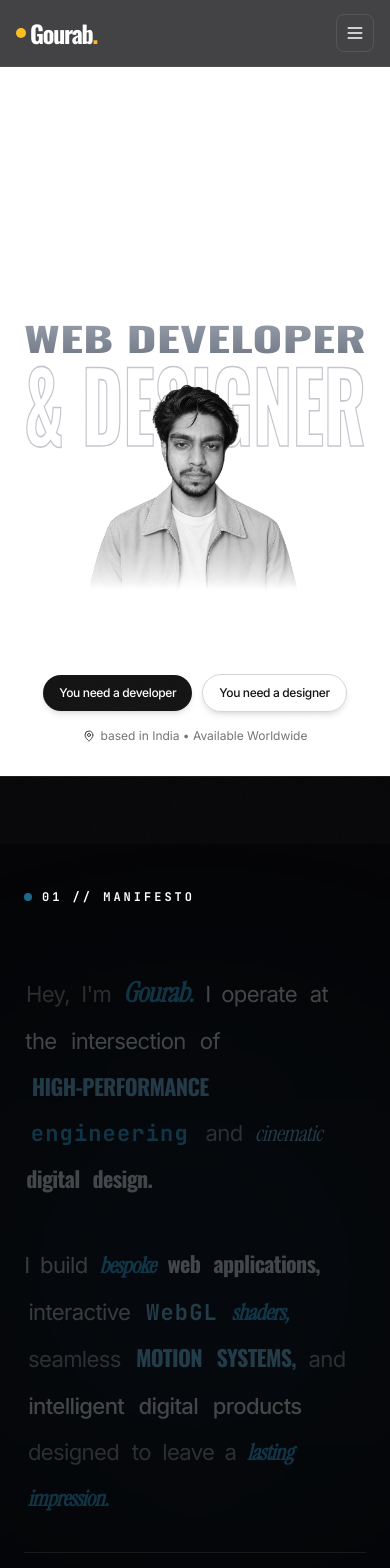
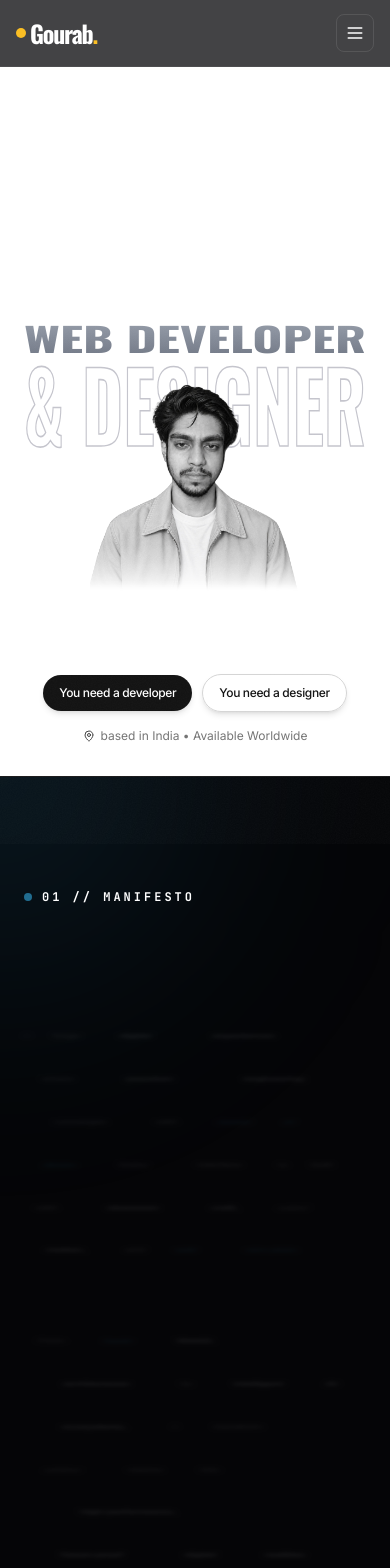
Before and after one commit to gourabs444-del/GOURAB-PORTFOLIO, a Next.js app: page / in a window 390 px wide. Shown: the top 1568 px of the page. Built offline with nearby package versions, Linux system fonts and the light colour scheme.

Commit message:
Implement 3D perspective scroll, dynamic mouse tilt and clean editorial layout in Selected Work without boxes or capsules

```diff
--- a/src/app/page.tsx
+++ b/src/app/page.tsx
@@ -8,7 +8,6 @@ import { Hero } from "@/components/sections/Hero";
 import { AboutManifesto } from "@/components/sections/AboutManifesto";
 import { SelectedWork } from "@/components/sections/SelectedWork";
 import { Showreel } from "@/components/sections/Showreel";
-import { ExpertiseMatrix } from "@/components/sections/ExpertiseMatrix";
 import { ProcessPipeline } from "@/components/sections/ProcessPipeline";
 import { ExperienceTimeline } from "@/components/sections/ExperienceTimeline";
 import { ContactFooter } from "@/components/sections/ContactFooter";
@@ -42,7 +41,6 @@ export default function Home() {
       <AboutManifesto />
       <SelectedWork />
       <Showreel />
-      <ExpertiseMatrix />
       <ProcessPipeline />
       <ExperienceTimeline />
       <ContactFooter />
--- a/src/components/sections/AboutManifesto.tsx
+++ b/src/components/sections/AboutManifesto.tsx
@@ -3,86 +3,126 @@
 import React, { useEffect, useRef } from "react";
 import gsap from "gsap";
 import { ScrollTrigger } from "@/lib/gsap";
+import { useAudioFeedback } from "@/hooks/useAudioFeedback";
 
 interface WordItem {
   text: string;
-  style: string;
+  isItalic?: boolean;
   isSky?: boolean;
+  isBold?: boolean;
 }
 
-const manifestoSegments: WordItem[][] = [
-  // Paragraph 1
+const manifestoParagraphs: WordItem[][] = [
+  // Statement 1: Vision & Philosophy
   [
-    { text: "Hey,", style: "font-sans font-normal text-neutral-400" },
-    { text: "I'm", style: "font-sans font-normal text-neutral-400" },
-    { text: "Gourab.", style: "font-serif italic font-bold text-sky-400 text-3xl sm:text-4xl md:text-5xl", isSky: true },
-    { text: "I", style: "font-sans font-normal text-white" },
-    { text: "operate", style: "font-sans font-normal text-white" },
-    { text: "at", style: "font-sans font-normal text-white" },
-    { text: "the", style: "font-sans font-normal text-white" },
-    { text: "intersection", style: "font-sans font-normal text-white" },
-    { text: "of", style: "font-sans font-normal text-white" },
-    { text: "high-performance", style: "font-display font-black tracking-tight text-sky-300 uppercase", isSky: true },
-    { text: "engineering", style: "font-mono font-bold text-sky-400 tracking-wider", isSky: true },
-    { text: "and", style: "font-sans font-normal text-neutral-400" },
-    { text: "cinematic", style: "font-serif italic font-normal text-sky-300", isSky: true },
-    { text: "digital", style: "font-display font-extrabold text-white" },
-    { text: "design.", style: "font-display font-extrabold text-white" },
+    { text: "I" },
+    { text: "forge" },
+    { text: "digital", isBold: true },
+    { text: "experiences", isBold: true },
+    { text: "where" },
+    { text: "precision", isSky: true, isBold: true },
+    { text: "engineering", isSky: true, isBold: true },
+    { text: "converges" },
+    { text: "with" },
+    { text: "cinematic", isItalic: true, isSky: true },
+    { text: "art", isItalic: true, isSky: true },
+    { text: "direction.", isItalic: true, isSky: true },
+    { text: "Every" },
+    { text: "interface" },
+    { text: "is" },
+    { text: "built" },
+    { text: "with" },
+    { text: "obsessive", isBold: true },
+    { text: "craft,", isBold: true },
+    { text: "sculpted", isItalic: true },
+    { text: "motion,", isSky: true, isBold: true },
+    { text: "and" },
+    { text: "tactile", isItalic: true, isSky: true },
+    { text: "micro-physics.", isItalic: true, isSky: true },
   ],
-  // Paragraph 2
+  // Statement 2: Execution & Impact
   [
-    { text: "I", style: "font-sans font-normal text-neutral-300" },
-    { text: "build", style: "font-sans font-normal text-neutral-300" },
-    { text: "bespoke", style: "font-serif italic font-bold text-sky-400", isSky: true },
-    { text: "web", style: "font-display font-bold text-white" },
-    { text: "applications,", style: "font-display font-bold text-white" },
-    { text: "interactive", style: "font-sans font-normal text-neutral-300" },
-    { text: "WebGL", style: "font-mono font-black text-sky-300 tracking-wider", isSky: true },
-    { text: "shaders,", style: "font-serif italic font-semibold text-sky-400", isSky: true },
-    { text: "seamless", style: "font-sans font-light text-neutral-400" },
-    { text: "motion", style: "font-display font-black text-sky-300 uppercase", isSky: true },
-    { text: "systems,", style: "font-display font-black text-sky-300 uppercase", isSky: true },
-    { text: "and", style: "font-sans font-normal text-neutral-400" },
-    { text: "intelligent", style: "font-sans font-medium text-white" },
-    { text: "digital", style: "font-sans font-medium text-white" },
-    { text: "products", style: "font-sans font-medium text-white" },
-    { text: "designed", style: "font-sans font-normal text-neutral-400" },
-    { text: "to", style: "font-sans font-normal text-neutral-400" },
-    { text: "leave", style: "font-sans font-normal text-neutral-400" },
-    { text: "a", style: "font-sans font-normal text-neutral-400" },
-    { text: "lasting", style: "font-serif italic font-bold text-sky-400", isSky: true },
-    { text: "impression.", style: "font-serif italic font-bold text-sky-400", isSky: true },
+    { text: "From" },
+    { text: "bespoke", isItalic: true, isSky: true },
+    { text: "WebGL", isSky: true, isBold: true },
+    { text: "architectures", isSky: true, isBold: true },
+    { text: "to" },
+    { text: "intelligent", isBold: true },
+    { text: "AI", isBold: true },
+    { text: "ecosystems,", isBold: true },
+    { text: "I" },
+    { text: "transform" },
+    { text: "ambitious", isItalic: true },
+    { text: "visions" },
+    { text: "into" },
+    { text: "high-performance,", isSky: true, isBold: true },
+    { text: "future-proof", isSky: true, isBold: true },
+    { text: "digital", isBold: true },
+    { text: "realities", isBold: true },
+    { text: "that" },
+    { text: "command", isItalic: true },
+    { text: "attention.", isItalic: true, isSky: true },
   ],
 ];
 
 export function AboutManifesto() {
   const containerRef = useRef<HTMLElement | null>(null);
   const contentRef = useRef<HTMLDivElement | null>(null);
+  const auraRef = useRef<HTMLDivElement | null>(null);
+  const { playHover } = useAudioFeedback();
 
+  // 1. Interactive Cursor Light Follower
+  useEffect(() => {
+    const container = containerRef.current;
+    const aura = auraRef.current;
+    if (!container || !aura) return;
+
+    const handleMouseMove = (e: MouseEvent) => {
+      const rect = container.getBoundingClientRect();
+      const x = e.clientX - rect.left;
+      const y = e.clientY - rect.top;
+
+      gsap.to(aura, {
+        x: x,
+        y: y,
+        duration: 0.9,
+        ease: "power2.out",
+      });
+    };
+
+    container.addEventListener("mousemove", handleMouseMove);
+    return () => container.removeEventListener("mousemove", handleMouseMove);
+  }, []);
+
+  // 2. High-Grade 3D Elastic Pop-Up Animation on Scroll
   useEffect(() => {
     const ctx = gsap.context(() => {
-      const words = containerRef.current?.querySelectorAll(".manifesto-word");
+      const words = containerRef.current?.querySelectorAll(".manifesto-word-inner");
       if (!words || words.length === 0) return;
 
-      // Kinetic Pop-Up animation scrubbed smoothly to scroll without disappearing
+      // 3D Kinetic Pop-Up Motion
       gsap.fromTo(
         words,
         {
-          opacity: 0.25,
-          y: 18,
-          scale: 0.92,
+          opacity: 0.1,
+          scale: 0.45,
+          y: 45,
+          rotateX: -55,
+          filter: "blur(8px)",
         },
         {
           opacity: 1,
+          scale: 1.0,
           y: 0,
-          scale: 1.0,
-          stagger: 0.03,
-          ease: "power2.out",
+          rotateX: 0,
+          filter: "blur(0px)",
+          stagger: 0.04,
+          ease: "back.out(2.2)",
           scrollTrigger: {
             trigger: contentRef.current,
-            start: "top 78%",
-            end: "bottom 40%",
-            scrub: 1,
+            start: "top 76%",
+            end: "bottom 38%",
+            scrub: 1.2,
           },
         }
       );
@@ -91,57 +131,102 @@ export function AboutManifesto() {
     return () => ctx.revert();
   }, []);
 
+  // 3. Interactive Word Pop on Hover
+  const handleWordHover = (e: React.MouseEvent<HTMLSpanElement>) => {
+    playHover();
+    const target = e.currentTarget;
+    gsap.to(target, {
+      scale: 1.18,
+      y: -5,
+      rotateZ: -2,
+      duration: 0.3,
+      ease: "power2.out",
+    });
+  };
+
+  const handleWordLeave = (e: React.MouseEvent<HTMLSpanElement>) => {
+    const target = e.currentTarget;
+    gsap.to(target, {
+      scale: 1.0,
+      y: 0,
+      rotateZ: 0,
+      duration: 0.5,
+      ease: "elastic.out(1.2, 0.4)",
+    });
+  };
+
   return (
     <section
       id="about"
       ref={containerRef}
-      className="relative min-h-screen w-full flex flex-col justify-between py-24 sm:py-32 md:py-36 px-6 sm:px-12 md:px-20 lg:px-28 bg-[#050507] text-[#F4F4F6] overflow-hidden select-none border-t border-white/[0.08]"
+      className="relative min-h-screen w-full flex flex-col justify-between py-24 sm:py-32 md:py-40 px-6 sm:px-12 md:px-20 lg:px-28 bg-[#050507] text-[#F4F4F6] overflow-hidden select-none border-t border-white/[0.08]"
     >
-      {/* Centered Ambient Sky Blue Glow on Dark Base */}
+      {/* Interactive Cursor Spotlight Aura */}
       <div
-        className="pointer-events-none absolute top-1/2 left-1/2 -translate-x-1/2 -translate-y-1/2 w-[600px] sm:w-[900px] md:w-[1200px] h-[350px] sm:h-[500px] bg-[radial-gradient(circle_at_center,_rgba(14,165,233,0.14)_0%,_rgba(56,189,248,0.04)_45%,_transparent_70%)] blur-[140px]"
+        ref={auraRef}
+        className="pointer-events-none absolute -top-[300px] -left-[300px] w-[600px] h-[600px] rounded-full bg-[radial-gradient(circle_at_center,_rgba(56,189,248,0.16)_0%,_rgba(14,165,233,0.05)_45%,_transparent_70%)] blur-[110px] will-change-transform z-0"
         aria-hidden="true"
       />
 
       {/* Top Tag Header */}
-      <div className="max-w-5xl mx-auto w-full flex items-center justify-between text-xs font-mono text-neutral-400 uppercase tracking-widest pt-4">
+      <div className="max-w-5xl mx-auto w-full flex items-center justify-between text-xs font-mono text-neutral-400 uppercase tracking-widest pt-4 relative z-10">
         <div className="flex items-center gap-2.5">
           <span className="w-2 h-2 rounded-full bg-sky-400 animate-pulse" />
           <span className="text-white font-semibold">01 // MANIFESTO</span>
         </div>
-        <span className="text-neutral-500 hidden sm:inline font-mono">THE CORE PHILOSOPHY</span>
+        <span className="text-neutral-500 hidden sm:inline font-mono">PHILOSOPHY &amp; CRAFT</span>
       </div>
 
-      {/* Main Centered Spacious Manifesto Statement */}
+      {/* Main Centered Spacious Manifesto Statement (3D Kinetic Pop-Up Words) */}
       <div
         ref={contentRef}
-        className="max-w-5xl mx-auto w-full my-auto py-12 sm:py-16 flex flex-col gap-10 sm:gap-14 md:gap-18 text-left sm:text-center"
+        style={{ perspective: "1200px" }}
+        className="max-w-5xl mx-auto w-full my-auto py-12 sm:py-16 md:py-20 flex flex-col gap-12 sm:gap-16 md:gap-20 text-left sm:text-center relative z-10"
       >
-        {manifestoSegments.map((segment, pIdx) => (
+        {manifestoParagraphs.map((paragraph, pIdx) => (
           <p
             key={pIdx}
-            className="text-2xl sm:text-3xl md:text-4xl lg:text-[2.65rem] leading-[1.85] sm:leading-[1.8] md:leading-[1.85] lg:leading-[1.9] tracking-tight"
+            className="text-2xl sm:text-3xl md:text-4xl lg:text-[2.65rem] leading-[1.7] sm:leading-[1.75] md:leading-[1.8] tracking-tight font-normal text-neutral-300"
           >
-            {segment.map((item, wIdx) => (
-              <span
-                key={wIdx}
-                className={`manifesto-word inline-block mr-2 sm:mr-3.5 transition-all duration-200 ${item.style}`}
-              >
-                {item.text}
-              </span>
-            ))}
+            {paragraph.map((item, wIdx) => {
+              const fontClasses = item.isItalic
+                ? "font-serif italic font-normal"
+                : item.isBold
+                ? "font-sans font-semibold text-white"
+                : "font-sans font-normal text-neutral-300";
+
+              const colorClass = item.isSky
+                ? "text-sky-400 drop-shadow-[0_0_22px_rgba(56,189,248,0.35)]"
+                : "";
+
+              return (
+                <span
+                  key={wIdx}
+                  style={{ perspective: "1000px", transformStyle: "preserve-3d" }}
+                  className="inline-block mr-2 sm:mr-3.5 align-baseline"
+                >
+                  <span
+                    onMouseEnter={handleWordHover}
+                    onMouseLeave={handleWordLeave}
+                    className={`manifesto-word-inner inline-block will-change-transform cursor-pointer origin-bottom ${fontClasses} ${colorClass}`}
+                  >
+                    {item.text}
+                  </span>
+                </span>
+              );
+            })}
           </p>
         ))}
       </div>
 
       {/* Bottom Meta Bar */}
-      <div className="max-w-5xl mx-auto w-full pb-4 border-t border-white/[0.08] pt-6 flex flex-col sm:flex-row sm:items-center justify-between gap-4 text-xs font-mono text-neutral-400 uppercase tracking-widest">
+      <div className="max-w-5xl mx-auto w-full pb-4 border-t border-white/[0.08] pt-6 flex flex-col sm:flex-row sm:items-center justify-between gap-4 text-xs font-mono text-neutral-400 uppercase tracking-widest relative z-10">
         <div className="flex items-center gap-3">
           <span>FULL-STACK ARCHITECTURE</span>
           <span className="text-white/20">•</span>
-          <span className="text-sky-400 font-semibold">INTERACTIVE 3D &amp; SHADERS</span>
+          <span className="text-sky-400 font-semibold">INTERACTIVE 3D &amp; MOTION</span>
           <span className="text-white/20">•</span>
-          <span>SYSTEMS DIRECTION</span>
+          <span>AI SYSTEMS</span>
         </div>
         <span className="text-white font-medium">EDITION 2026</span>
       </div>
```
Also changed, not shown: src/components/sections/SelectedWork.tsx (+147 -64 lines).
